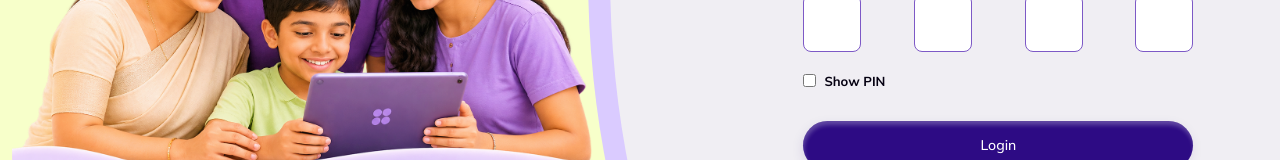
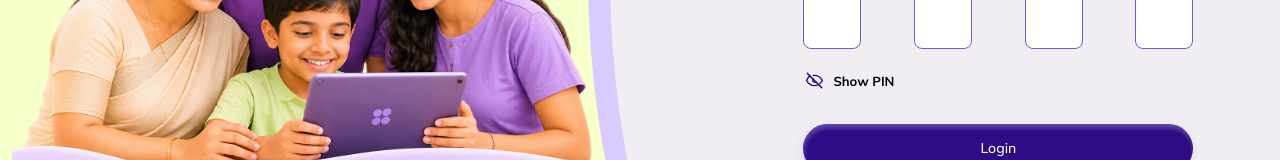
Before and after one commit to medhaara-innovations-dev/FAMILY-KIT-PRELIM_PAGE, a React (Vite) app: page /login in a window 1280 px wide. Shown: the part 428-588 px from the top of the page. Built offline with nearby package versions, Linux system fonts and the light colour scheme.

Commit message:
Updated FamilyKit UI and FAQ fixes

```diff
--- a/src/auth/LoginPage.css
+++ b/src/auth/LoginPage.css
@@ -291,3 +291,9 @@
   .login-desktop-art-caption { color: #000; font-size: 20px; font-weight: 600; line-height: normal; }
   .login-card h1 { color: #19181A; font-size: 32px; font-weight: 600; line-height: 40px; }
 }
+
+/* Eye toggle replaces the checkbox; all existing layouts are preserved. */
+.login-pin-eye-button { display: inline-flex; align-items: center; justify-content: center; width: 22px; height: 22px; padding: 0; border: 0; background: transparent; color: #2D0B84; cursor: pointer; flex: 0 0 auto; }
+.login-pin-eye-button svg { width: 19px; height: 19px; }
+.login-pin-eye-button:focus-visible { outline: 2px solid #7D59C6; outline-offset: 3px; border-radius: 4px; }
+.login-pin-eye-button:disabled { opacity: .5; cursor: not-allowed; }
--- a/src/auth/LoginPage.jsx
+++ b/src/auth/LoginPage.jsx
@@ -412,7 +412,20 @@ export default function LoginPage() {
 
             <label className="login-show-pin login-show-pin--mobile">
 
-              <input type="checkbox" checked={showPin} disabled={loading} onChange={(event) => setShowPin(event.target.checked)} />
+              <button
+                type="button"
+                className="login-pin-eye-button"
+                aria-label={showPin ? "Hide PIN" : "Show PIN"}
+                aria-pressed={showPin}
+                disabled={loading}
+                onClick={() => setShowPin((current) => !current)}
+              >
+                {showPin ? (
+                  <svg viewBox="0 0 24 24" fill="none" stroke="currentColor" strokeWidth="1.8" strokeLinecap="round" strokeLinejoin="round" aria-hidden="true"><path d="M2 12s3.6-6.5 10-6.5S22 12 22 12s-3.6 6.5-10 6.5S2 12 2 12Z"/><circle cx="12" cy="12" r="3"/></svg>
+                ) : (
+                  <svg viewBox="0 0 24 24" fill="none" stroke="currentColor" strokeWidth="1.8" strokeLinecap="round" strokeLinejoin="round" aria-hidden="true"><path d="M10.6 5.6A10.7 10.7 0 0 1 12 5.5c6.4 0 10 6.5 10 6.5a15 15 0 0 1-3.2 3.8M6.1 6.1C3.5 8 2 12 2 12s3.6 6.5 10 6.5a10 10 0 0 0 4.3-.9"/><path d="m3 3 18 18"/><path d="M10 10a3 3 0 0 0 4 4"/></svg>
+                )}
+              </button>
 
               <span>Show PIN</span>
 
@@ -468,7 +481,20 @@ export default function LoginPage() {
 
           <label className="login-show-pin login-show-pin--desktop">
 
-            <input type="checkbox" checked={showPin} disabled={loading} onChange={(event) => setShowPin(event.target.checked)} />
+            <button
+                type="button"
+                className="login-pin-eye-button"
+                aria-label={showPin ? "Hide PIN" : "Show PIN"}
+                aria-pressed={showPin}
+                disabled={loading}
+                onClick={() => setShowPin((current) => !current)}
+              >
+                {showPin ? (
+                  <svg viewBox="0 0 24 24" fill="none" stroke="currentColor" strokeWidth="1.8" strokeLinecap="round" strokeLinejoin="round" aria-hidden="true"><path d="M2 12s3.6-6.5 10-6.5S22 12 22 12s-3.6 6.5-10 6.5S2 12 2 12Z"/><circle cx="12" cy="12" r="3"/></svg>
+                ) : (
+                  <svg viewBox="0 0 24 24" fill="none" stroke="currentColor" strokeWidth="1.8" strokeLinecap="round" strokeLinejoin="round" aria-hidden="true"><path d="M10.6 5.6A10.7 10.7 0 0 1 12 5.5c6.4 0 10 6.5 10 6.5a15 15 0 0 1-3.2 3.8M6.1 6.1C3.5 8 2 12 2 12s3.6 6.5 10 6.5a10 10 0 0 0 4.3-.9"/><path d="m3 3 18 18"/><path d="M10 10a3 3 0 0 0 4 4"/></svg>
+                )}
+              </button>
 
             <span>Show PIN</span>
 
```
